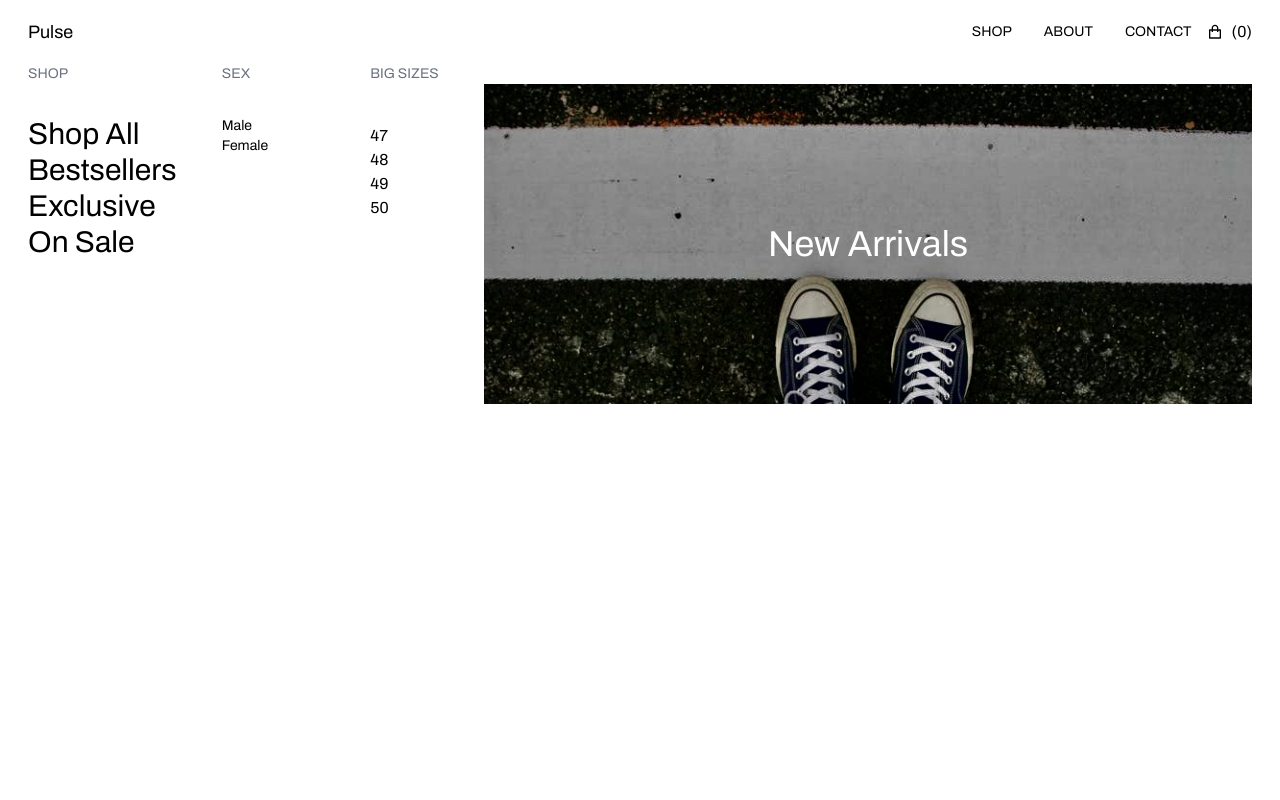
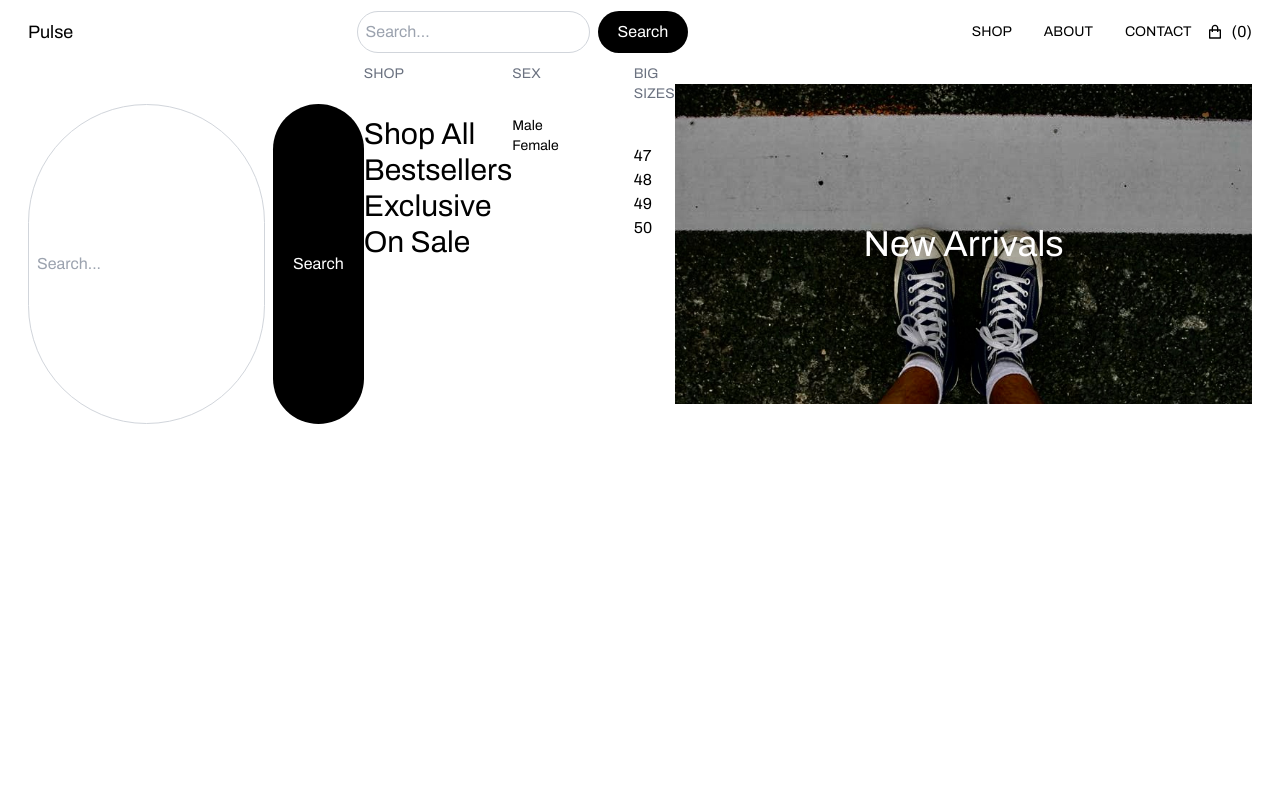
Before and after one commit to Uche-Chidi/Pulse-Ecommerce, a Next.js app: page /dropdown in a window 1280 px wide. Shown: the top 800 px of the page. Built offline with nearby package versions, Linux system fonts and the light colour scheme.

Commit message:
fix: Added a search bar on the navbar

```diff
--- a/src/app/about/page.jsx
+++ b/src/app/about/page.jsx
@@ -4,7 +4,6 @@ import About2 from './About2'
 import About3 from './About3'
 import React, { useState, useEffect } from 'react';
 import Loader from "../components/Loader";
-import ScrollToTop from '../components/SctollToTop';
 
 export default function page() {
   const [loading, setLoading] = useState(true);
@@ -23,7 +22,6 @@ export default function page() {
     }
   return (
     <div>
-      <ScrollToTop />
         <About />
         <About2 />
         <About3 />
--- a/src/app/components/Hamburger.jsx
+++ b/src/app/components/Hamburger.jsx
@@ -22,6 +22,7 @@ const Navbar = () => {
     const [isNavOpen, setIsNavOpen] = useState(false);
     const [drop, setDrop] = useState(false);
     const [isOrderDropdownOpen, setIsOrderDropdownOpen] = useState(false);
+    const [searchQuery, setSearchQuery] = useState('');
 
     function showDropDown(){
         setDrop(!drop)
@@ -43,6 +44,16 @@ const Navbar = () => {
         setIsOrderDropdownOpen(false);
     }
 
+    const handleSearchChange = (e) => {
+        setSearchQuery(e.target.value);
+    };
+
+    const handleSearchSubmit = (e) => {
+        e.preventDefault();
+        // Handle search submission (e.g., redirect to search results page)
+        console.log("Search query submitted:", searchQuery);
+    };
+
     const val = 0;
 
     return (
@@ -54,6 +65,18 @@ const Navbar = () => {
                     <Link href='/'>Pulse</Link>
                 </h1>
             </div>
+            <div className='hidden sm:flex flex-1 justify-center'>
+                    <form onSubmit={handleSearchSubmit} className='flex'>
+                        <input
+                            type='text'
+                            value={searchQuery}
+                            onChange={handleSearchChange}
+                            placeholder='Search...'
+                            className='p-2 border border-gray-300 focus:outline-none focus:border-black rounded-full pr-10'
+                        />
+                        <button type='submit' className='py-2 bg-black text-white rounded-full ml-2 px-5'>Search</button>
+                    </form>
+                </div>
             <div className='flex items-center'>
                 <ul className='text-black hidden sm:flex flex-row gap-8 relative text-sm'>
 
--- a/src/app/components/search.jsx
+++ /dev/null
@@ -1,11 +0,0 @@
-import React from 'react'
-import { FaSearch } from "react-icons/fa";
-
-export default function search() {
-  return (
-    <div className='flex items-center border-4 p-2'>
-        <FaSearch className='text-2xl' />
-        <input type="text" name='search' id='search' defaultValue={'search here'} />
-    </div>
-  )
-}
--- a/src/app/dropdown/ShopDropdown.jsx
+++ b/src/app/dropdown/ShopDropdown.jsx
@@ -5,15 +5,39 @@ import Link from 'next/link';
 
 export default function ShopDropdown() {
     const [isDropdownOpen, setIsDropdownOpen] = useState(true);
+    const [searchQuery, setSearchQuery] = useState('');
+
 
     const handleLinkClick = () => {
         setIsDropdownOpen(false);
+    };
+
+    const handleSearchChange = (e) => {
+        setSearchQuery(e.target.value);
+    };
+
+    const handleSearchSubmit = (e) => {
+        e.preventDefault();
+        // Handle search submission (e.g., redirect to search results page)
+        console.log("Search query submitted:", searchQuery);
     };
 
     return (
         isDropdownOpen && (
             <section className='absolute md:h-[50vh] h-[100vh] w-full overflow-auto mt-[8vh]'>
                 <div className='flex flex-col md:flex-row mt-0 px-7 justify-between bg-white text-black overflow-y-scroll'>
+                <div className='sm:flex flex-1 justify-center'>
+                    <form onSubmit={handleSearchSubmit} className='flex mt-10'>
+                        <input
+                            type='text'
+                            value={searchQuery}
+                            onChange={handleSearchChange}
+                            placeholder='Search...'
+                            className='p-2 border border-gray-300 focus:outline-none focus:border-black rounded-full pr-11'
+                        />
+                        <button type='submit' className='py-2 bg-black text-white rounded-full ml-2 px-5'>Search</button>
+                    </form>
+                </div>
                     <div className='md:hidden py-10'>
                         <p className='text-sm font-extrabold text-gray-500'>MENU</p>
                         <Link href="/about" onClick={handleLinkClick}>
@@ -56,11 +80,11 @@ export default function ShopDropdown() {
                             <p>50</p>
                         </div>
                     </div>
-                    <Link href="../../components/NewArrivals.jsx" onClick={handleLinkClick}>
-                        <div className="hover:scale-95 duration-300 bg-cover md:h-[40vh] h-[30vh] md:w-[60vw] w-full backdrop-brightness-0 flex items-center justify-center my-5" style={{backgroundImage: "url('/dropdown.jpg')"}}>
+                    {/* <Link href="../../components/NewArrivals.jsx" onClick={handleLinkClick}> */}
+                        <div id="../../components/NewArrivals.jsx" onClick={handleLinkClick} className="hover:scale-95 duration-300 bg-cover md:h-[40vh] h-[30vh] md:w-[60vw] w-full backdrop-brightness-0 flex items-center justify-center my-5" style={{backgroundImage: "url('/dropdown.jpg')"}}>
                             <p className='flex items-center justify-center text-center text-white font-extrabold text-4xl'>New Arrivals</p>
                         </div>
-                    </Link>
+                    {/* </Link> */}
                 </div>
             </section>
         )
```
